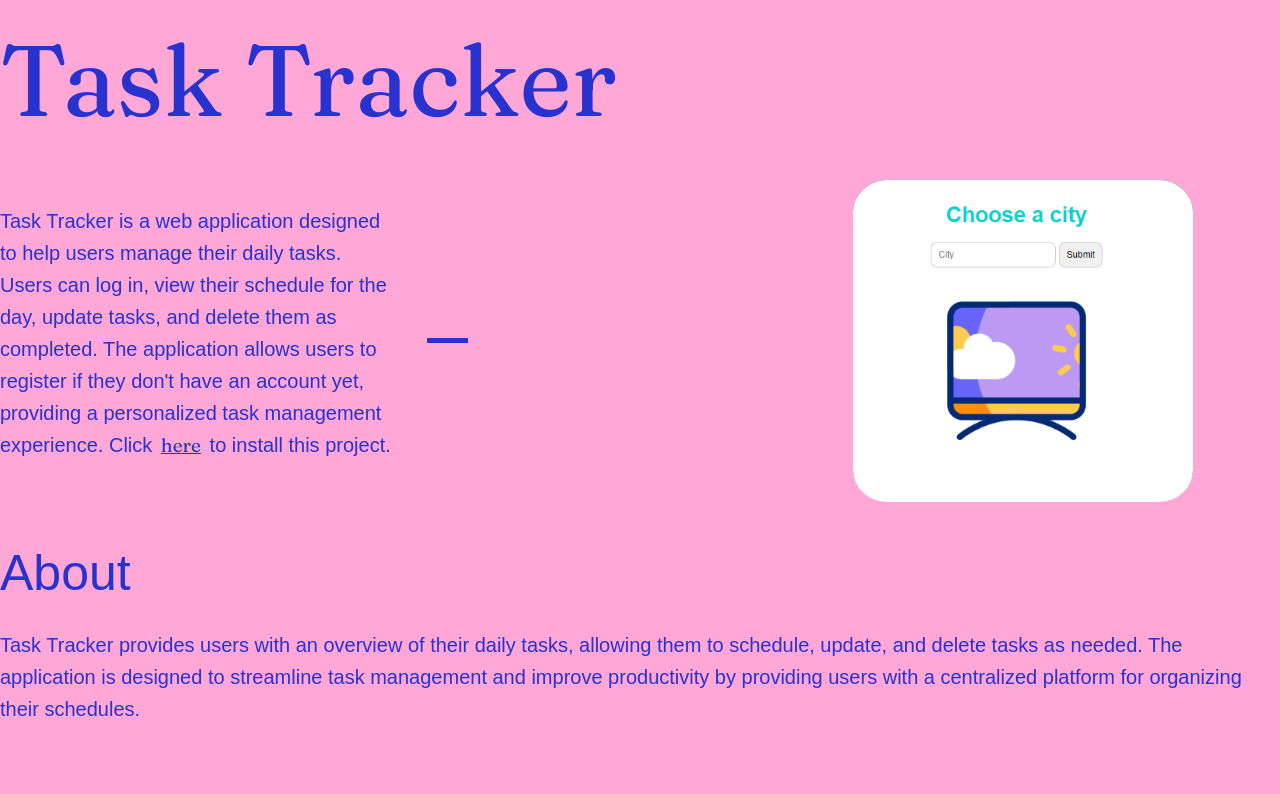
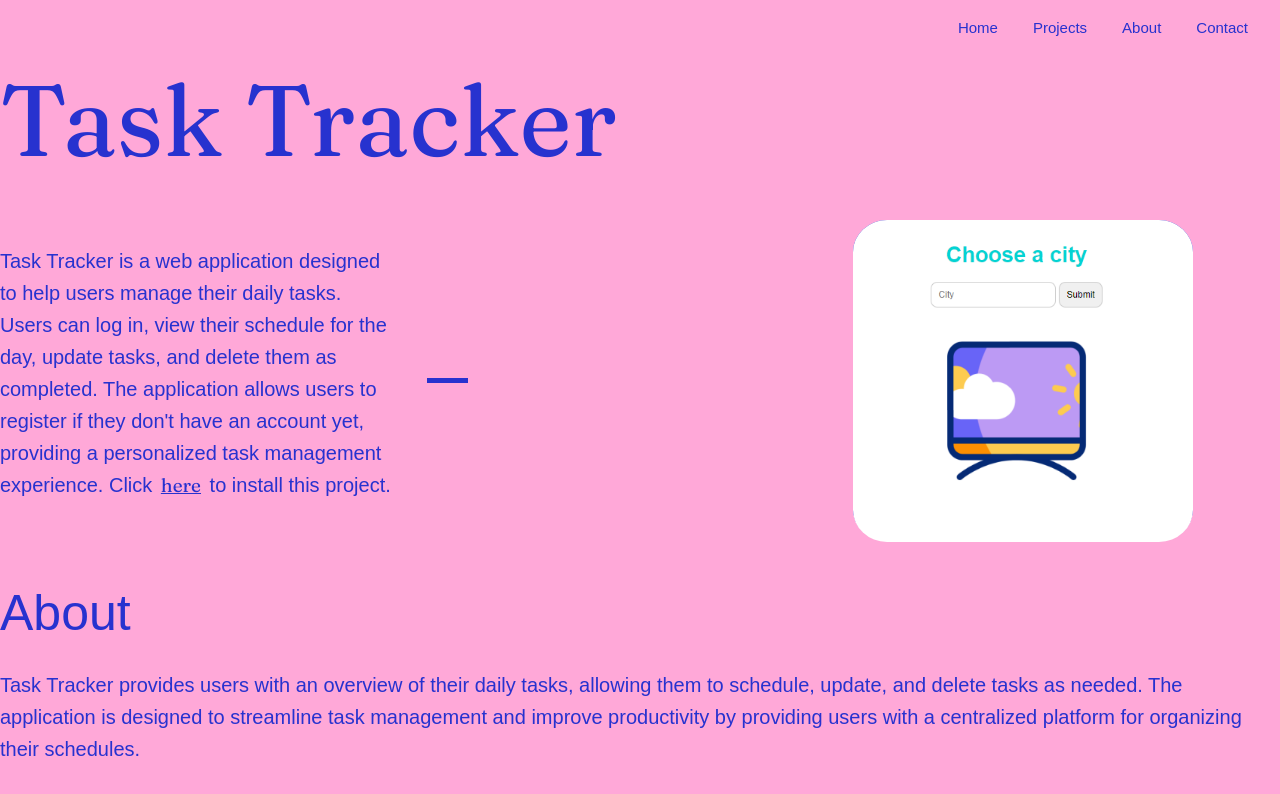
Before and after one commit to Sieglindevwb/my-portfolio, a Vue app: page /projects/taskTracker in a window 1280 px wide. Shown: the top 794 px of the page. Built offline with nearby package versions, Linux system fonts and the light colour scheme.

Commit message:
Add Navigation bar

```diff
--- a/src/App.vue
+++ b/src/App.vue
@@ -1,13 +1,18 @@
-<script setup>
-import HelloWorld from './components/HelloWorld.vue';
-import HomePage from './components/HomePage.vue';
-import TheWelcome from './components/TheWelcome.vue';
-</script>
-
 <template>
   <main>
+    <nav-bar v-if="$route.meta.showNavbar" />
     <router-view />
   </main>
 </template>
 
+<script>
+import NavBar from './components/NavBar.vue';
+export default {
+  name: 'App',
+  components: {
+    NavBar,
+  },
+};
+</script>
+
 <style scoped></style>
--- /dev/null
+++ b/src/components/NavBar.vue
@@ -0,0 +1,28 @@
+<template>
+  <div class="navigationBar">
+    <div>
+      <router-link to="/">Home</router-link>
+      <router-link to="/projects">Projects</router-link>
+      <router-link to="/about">About</router-link>
+      <router-link to="/contact">Contact</router-link>
+    </div>
+  </div>
+</template>
+<script>
+export default {
+  name: 'NavBar',
+};
+</script>
+<style scoped>
+.navigationBar {
+  display: flex;
+  flex-direction: column;
+  align-items: flex-end;
+  margin-top: 1rem;
+}
+a {
+  font-size: 15px;
+  padding-right: 2rem;
+  font-family: Arial, Helvetica, sans-serif;
+}
+</style>
--- a/src/components/projects/TaskTracker.vue
+++ b/src/components/projects/TaskTracker.vue
@@ -38,6 +38,7 @@
 <script>
 export default {
   name: 'projects',
+
   mounted() {
     document.documentElement.style.setProperty('--color-background', '#ffa8d8');
   },
--- a/src/router.js
+++ b/src/router.js
@@ -11,31 +11,37 @@ const routes = [
     path: '/',
     name: 'home',
     component: HomePage,
+    meta: { showNavbar: false },
   },
   {
     path: '/projects',
     name: 'projects',
     component: ProjectPage,
+    meta: { showNavbar: true },
   },
   {
     path: '/about',
     name: 'about',
     component: AboutPage,
+    meta: { showNavbar: true },
   },
   {
     path: '/contact',
     name: 'contact',
     component: ContactPage,
+    meta: { showNavbar: true },
   },
   {
     path: '/projects/weatherApp',
     name: 'weatherApp',
     component: WeatherAppPage,
+    meta: { showNavbar: true },
   },
   {
     path: '/projects/taskTracker',
     name: 'taskTracker',
     component: TaskTracker,
+    meta: { showNavbar: true },
   },
 ];
 
```
